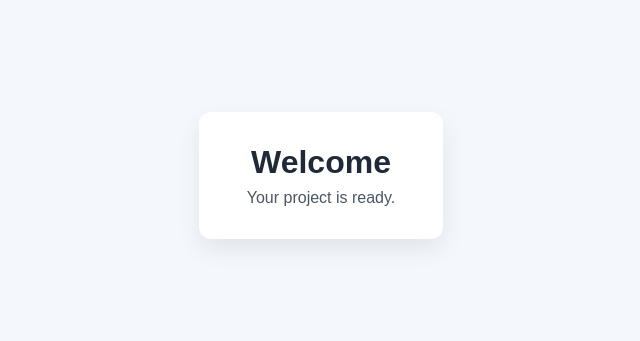
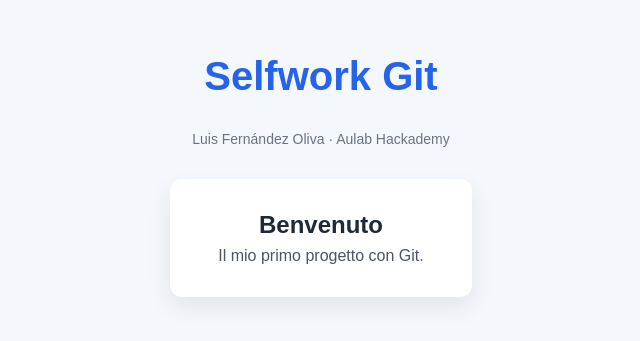
Before and after one commit to luisfernandezolivafi-png/selfwork-git, a plain HTML site: page index.html in a window 1280 px wide. Shown: the part 225-566 px from the top of the page, without its empty margins (319-959 px from the left). Drawn offline with Linux system fonts and the light colour scheme.

Commit message:
tradotto in italiano, aggiunti header, footer e stile

```diff
--- a/index.html
+++ b/index.html
@@ -1,15 +1,18 @@
 <!DOCTYPE html>
-<html lang="en">
+<html lang="it">
   <head>
     <meta charset="UTF-8" />
     <meta name="viewport" content="width=device-width, initial-scale=1.0" />
     <title>Selfwork Git</title>
     <style>
-      body {
+        body {
         margin: 0;
         min-height: 100vh;
-        display: grid;
-        place-items: center;
+        display: flex;
+        flex-direction: column;
+        align-items: center;
+        justify-content: center;
+        gap: 2rem;
         font-family: Arial, sans-serif;
         background: #f4f7fb;
         color: #1f2937;
@@ -23,21 +26,41 @@
         text-align: center;
       }
 
-      h1 {
+    .site-header h1 {
+        margin: 0;
+        font-size: 2.5rem;
+        color: #2563eb;
+      }
+
+      h2 {
         margin: 0 0 0.5rem;
-        font-size: 2rem;
+        font-size: 1.5rem;
       }
 
       p {
         margin: 0;
         color: #4b5563;
       }
+
+    .site-footer p {
+        font-size: 0.875rem;
+        color: #6b7280;
+      }
+
     </style>
   </head>
-  <body>
+    <body>
+    <header class="site-header">
+      <h1>Selfwork Git</h1>
+    </header>
+
+    <footer class="site-footer">
+      <p>Luis Fernández Oliva · Aulab Hackademy</p>
+    </footer>
+
     <main class="card">
-      <h1>Welcome</h1>
-      <p>Your project is ready.</p>
+      <h2>Benvenuto</h2>
+      <p>Il mio primo progetto con Git.</p>
     </main>
   </body>
 </html>
```
